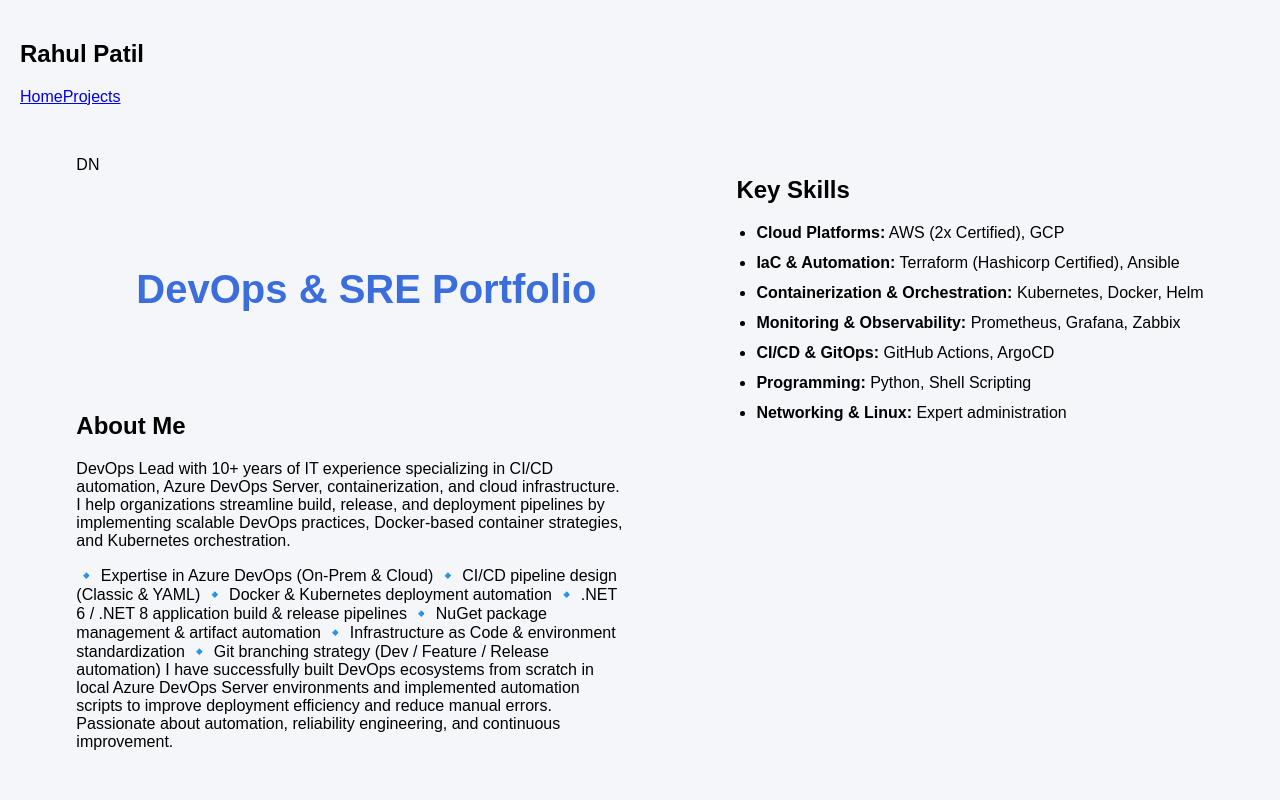
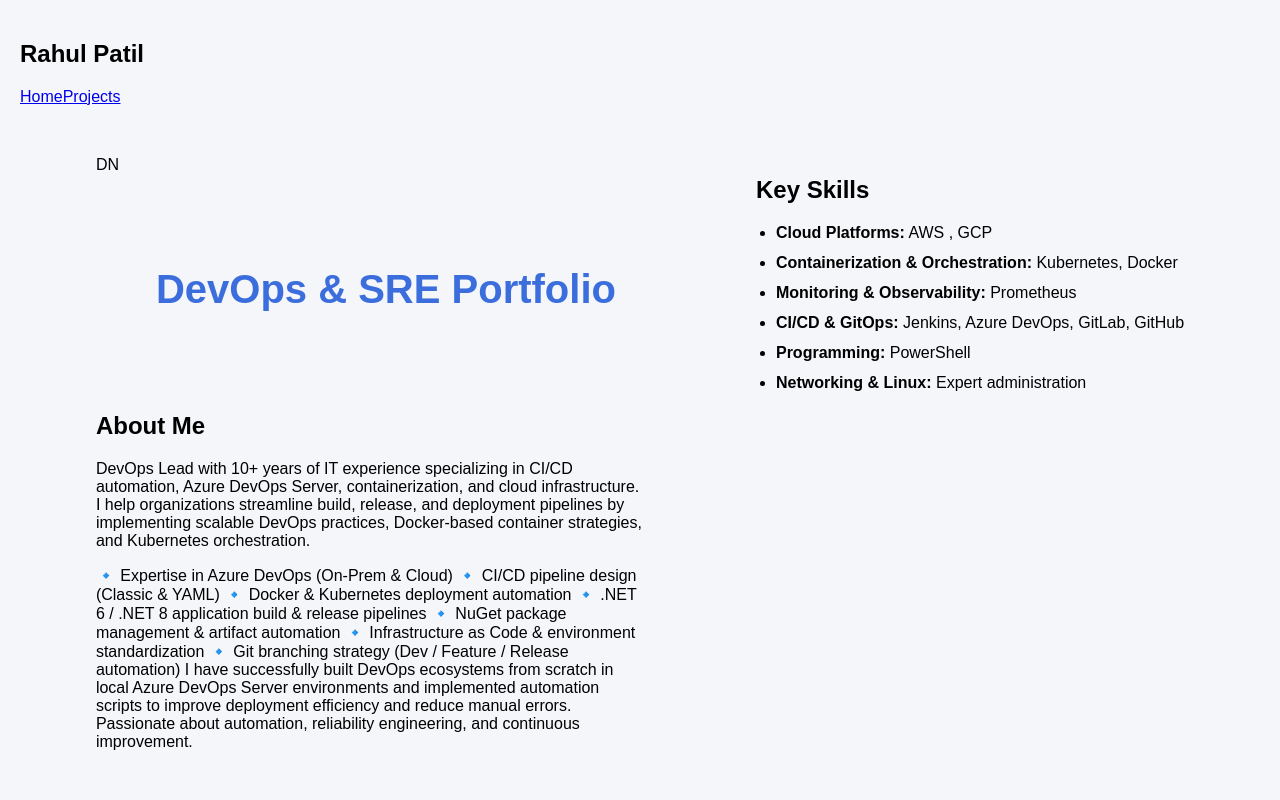
Before and after one commit to rahulp2321/my-portfolio, a React (Vite) app: page / in a window 1280 px wide. Shown: the top 800 px of the page. Built offline with nearby package versions, Linux system fonts and the light colour scheme.

Commit message:
Update Skills.jsx

```diff
--- a/src/components/Skills.jsx
+++ b/src/components/Skills.jsx
@@ -5,12 +5,11 @@
       <h2>Key Skills</h2>
 
       <ul>
-        <li><b>Cloud Platforms:</b> AWS (2x Certified), GCP</li>
-        <li><b>IaC & Automation:</b> Terraform (Hashicorp Certified), Ansible</li>
-        <li><b>Containerization & Orchestration:</b> Kubernetes, Docker, Helm</li>
-        <li><b>Monitoring & Observability:</b> Prometheus, Grafana, Zabbix</li>
-        <li><b>CI/CD & GitOps:</b> GitHub Actions, ArgoCD</li>
-        <li><b>Programming:</b> Python, Shell Scripting</li>
+        <li><b>Cloud Platforms:</b> AWS , GCP</li>
+        <li><b>Containerization & Orchestration:</b> Kubernetes, Docker</li>
+        <li><b>Monitoring & Observability:</b> Prometheus</li>
+        <li><b>CI/CD & GitOps:</b> Jenkins, Azure DevOps, GitLab, GitHub </li>
+        <li><b>Programming:</b> PowerShell</li>
         <li><b>Networking & Linux:</b> Expert administration</li>
       </ul>
 
```
